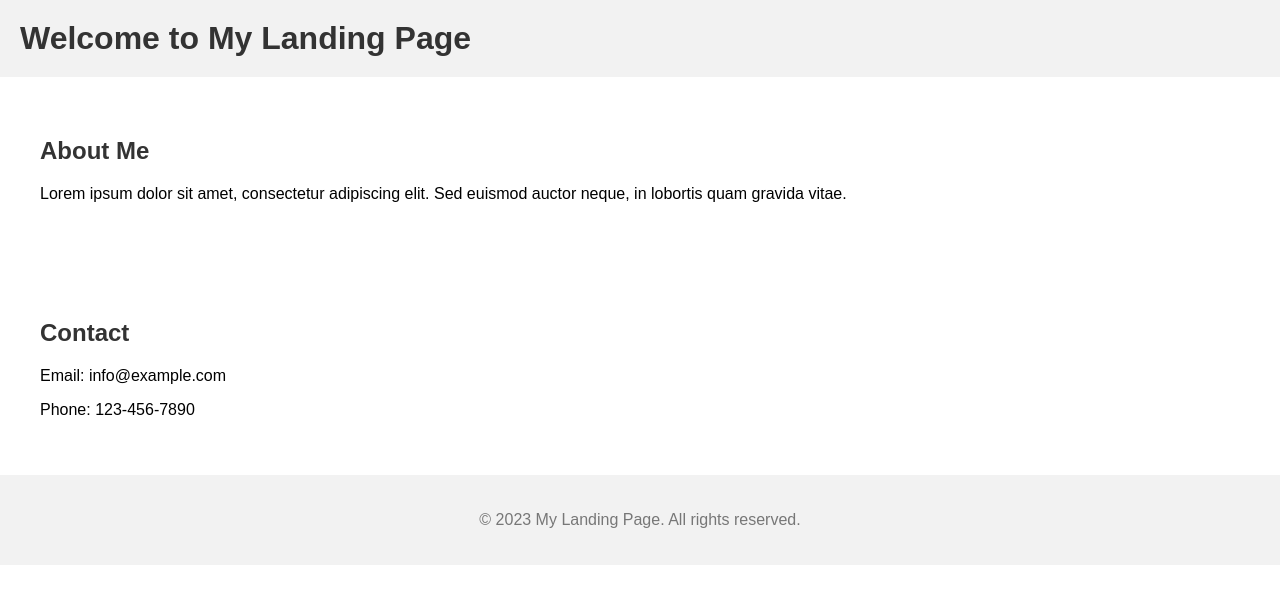
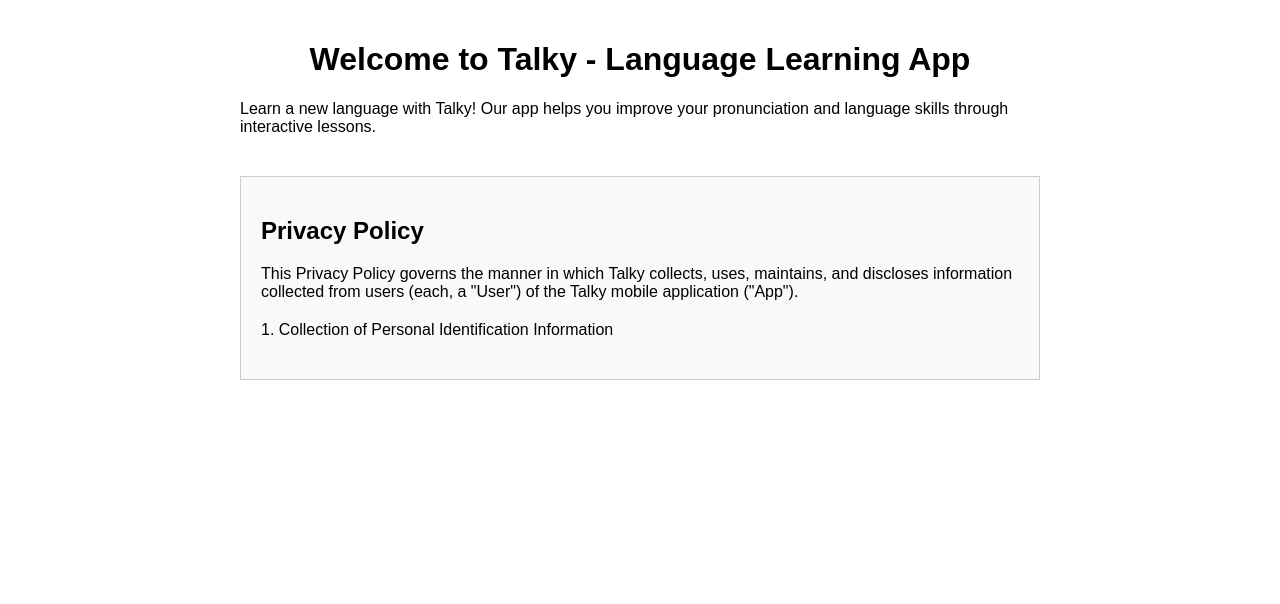
Before and after one commit to elvirtuozo/Talkyy, a plain HTML site: page index.html in a window 1280 px wide. Drawn offline with Linux system fonts and the light colour scheme.

Commit message:
Update index.html 3

```diff
--- a/index.html
+++ b/index.html
@@ -1,29 +1,48 @@
 <!DOCTYPE html>
-<html lang="en">
+<html>
 <head>
-  <meta charset="UTF-8">
-  <meta name="viewport" content="width=device-width, initial-scale=1.0">
-  <title>My Landing Page</title>
-  <link rel="stylesheet" href="styles.css">
+  <title>Talky - Language Learning App</title>
+  <style>
+    /* Styles for the landing page */
+    body {
+      font-family: Arial, sans-serif;
+      margin: 0;
+      padding: 0;
+    }
+
+    .container {
+      max-width: 800px;
+      margin: 0 auto;
+      padding: 20px;
+    }
+
+    h1 {
+      text-align: center;
+    }
+
+    p {
+      margin-bottom: 20px;
+    }
+
+    /* Styles for the privacy policy section */
+    .privacy-policy {
+      margin-top: 40px;
+      padding: 20px;
+      background-color: #f9f9f9;
+      border: 1px solid #ccc;
+    }
+  </style>
 </head>
 <body>
-  <header>
-    <h1>Welcome to My Landing Page</h1>
-  </header>
-
-  <section>
-    <h2>About Me</h2>
-    <p>Lorem ipsum dolor sit amet, consectetur adipiscing elit. Sed euismod auctor neque, in lobortis quam gravida vitae.</p>
-  </section>
-
-  <section>
-    <h2>Contact</h2>
-    <p>Email: info@example.com</p>
-    <p>Phone: 123-456-7890</p>
-  </section>
-
-  <footer>
-    <p>&copy; 2023 My Landing Page. All rights reserved.</p>
-  </footer>
+  <div class="container">
+    <h1>Welcome to Talky - Language Learning App</h1>
+    <p>Learn a new language with Talky! Our app helps you improve your pronunciation and language skills through interactive lessons.</p>
+    <div class="privacy-policy">
+      <h2>Privacy Policy</h2>
+      <p>This Privacy Policy governs the manner in which Talky collects, uses, maintains, and discloses information collected from users (each, a "User") of the Talky mobile application ("App").</p>
+      <p>1. Collection of Personal Identification Information</p>
+      <!-- Include the rest of your privacy policy content here -->
+    </div>
+  </div>
 </body>
 </html>
```
